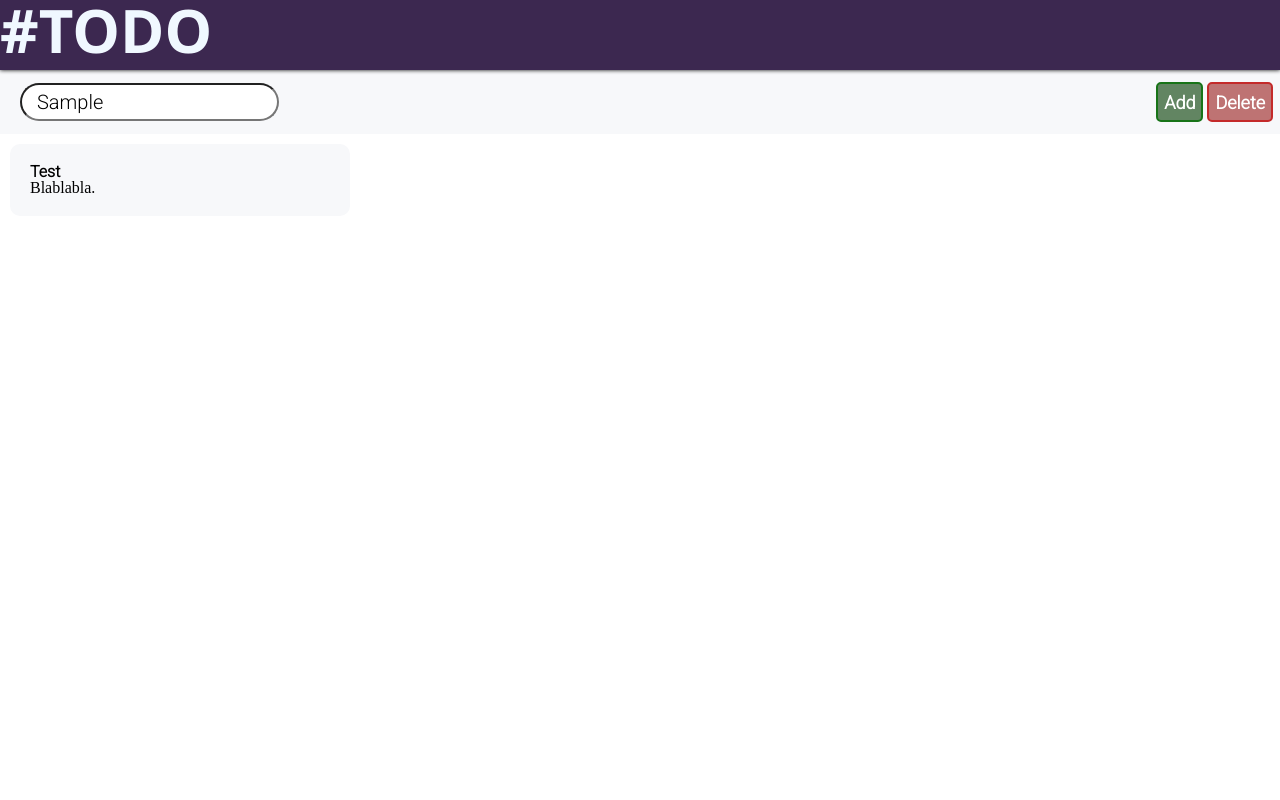
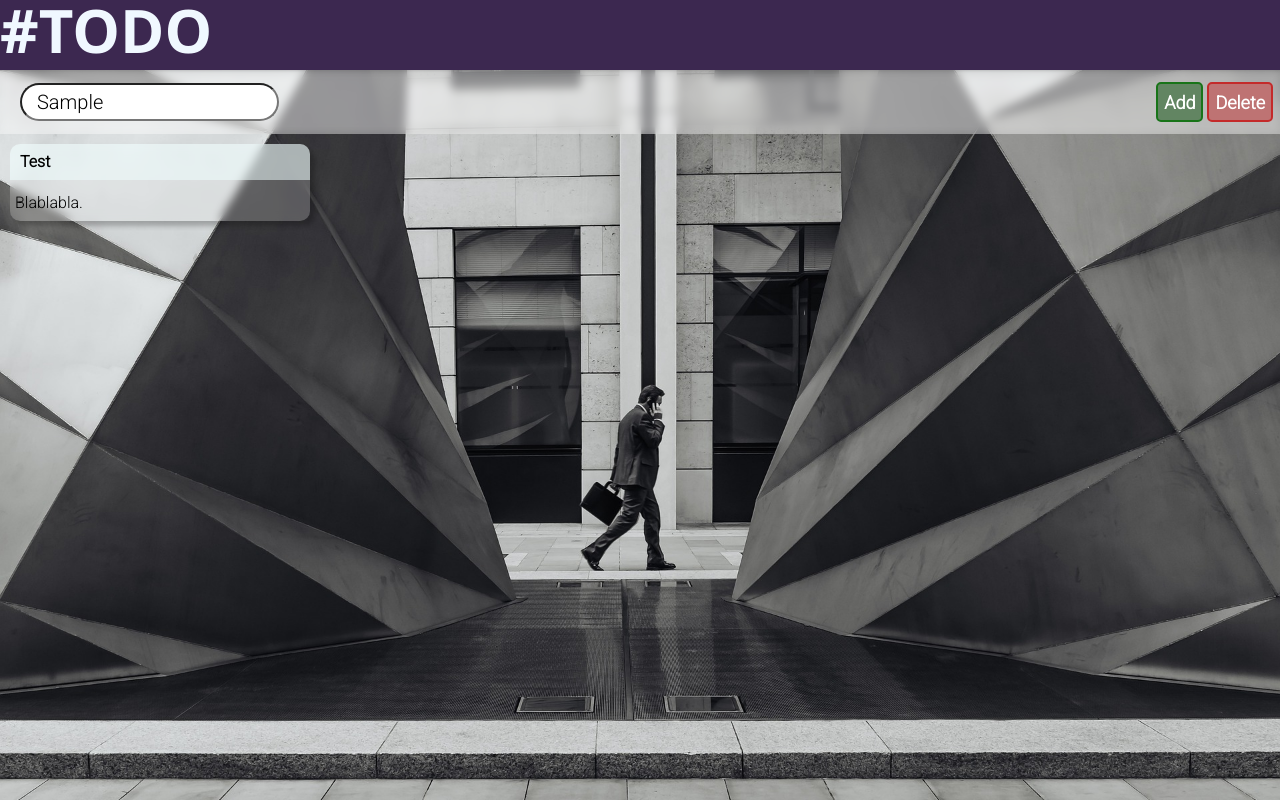
Before and after one commit to Snaakn/Kanban-Board, a Vue app: page / in a window 1280 px wide. Both pictures are taken after typing "Sample" into the empty fields and a click on the button "Add". Built offline with nearby package versions, Linux system fonts and the light colour scheme.

Commit message:
played with some styling, not final

```diff
--- a/src/App.vue
+++ b/src/App.vue
@@ -31,7 +31,9 @@
 </template>
 
 <style scoped>
+body {
 
+}
 header{
   background-color: rgb(60, 40, 80);
   height: 70px;
@@ -47,8 +49,12 @@ header h1 {
   font-size: 60px;
   font-family:'Segoe UI', Tahoma, Geneva, Verdana, sans-serif;
 }
-.toolbar-container {
+
+  .toolbar-container {
+  /* background: inherit; */
   overflow: hidden;
+  background-color: rgba(255, 255, 255, 0.2);
+  backdrop-filter: blur(5px);
 }
 
 </style>
--- a/src/assets/main.css
+++ b/src/assets/main.css
@@ -23,6 +23,14 @@ time, mark, audio, video {
 	font: inherit;
 	vertical-align: baseline;
 }
+
+body {
+	background-image: url("./architecture.jpg");
+	background-repeat: no-repeat, repeat;
+	background-attachment: fixed;
+	background-color: #000000;
+	background-size: cover;
+}
 /* HTML5 display-role reset for older browsers */
 article, aside, details, figcaption, figure,
 footer, header, hgroup, menu, nav, section {
--- a/src/components/TodoItem.vue
+++ b/src/components/TodoItem.vue
@@ -14,18 +14,39 @@
 
 <style scoped>
 .container {
+    font-family: 'Roboto', sans-serif;
     display: block;
     width: 300px;
-    background-color: rgb(247, 248, 250);
-    padding: 20px;
+    background-color: rgba(247, 248, 250, 0.2);
     margin: 10px;
     border-radius: 10px;
+    backdrop-filter: blur(5px);
+    -webkit-box-shadow: 5px 5px 5px #0000003f;
+     -khtml-box-shadow: 5px 5px 5px #0000003f;
+      -icab-box-shadow: 5px 5px 5px #0000003f;
+       -moz-box-shadow: 5px 5px 5px #0000003f;
+         -o-box-shadow: 5px 5px 5px #0000003f;
+            box-shadow: 5px 5px 5px #0000003f;
+
+}
+
+.container .titlebar {
+    padding: 5px;
+    border-top-left-radius: inherit  ;
+    border-top-right-radius: inherit ;
+    background-color: rgba(240, 255, 255, 0.534);
 }
 .container h1 {
-    font-family: 'Roboto', sans-serif;
+    margin: 5px;
     font-weight: bold;
+    width: 100%;
+}
+
+.container p {
+    margin: 5px;
+    padding: 10px 0;
 }
 .container:hover{
-    background-color: rgb(230, 238, 253);
+    background-color: rgb(255, 255, 255,0.5);
 }
 </style>
--- a/src/components/Toolbar.vue
+++ b/src/components/Toolbar.vue
@@ -27,7 +27,7 @@
     .toolbar-container {
         display: flex;
         justify-content: space-between;
-        background-color: rgb(247, 248, 250);
+        background-color: rgba(247, 248, 250, 0.63);
         width: 100%;
         height: fit-content;
         align-items: center;
```
Also changed, not shown: src/assets/architecture.jpg (added).
